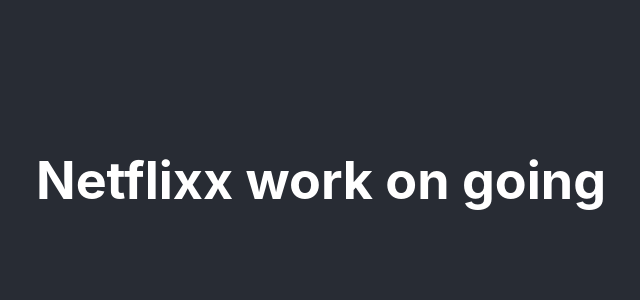
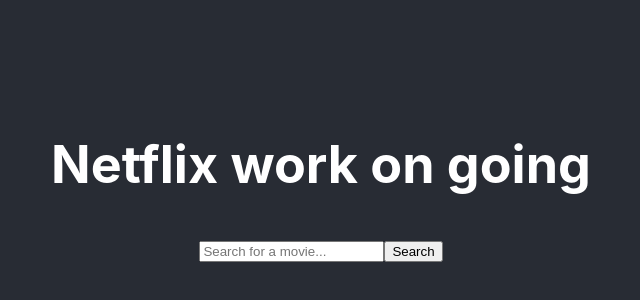
Before and after one commit to MartinNyaga/Netflixx, a React (Create React App) app: page / in a window 1280 px wide. Shown: the part 220-520 px from the top of the page, without its empty margins (319-959 px from the left). Built offline with nearby package versions, Linux system fonts and the light colour scheme.

Commit message:
search bar input

```diff
--- a/src/App.js
+++ b/src/App.js
@@ -1,12 +1,13 @@
-
+import React from 'react';
 import './App.css';
+import MovieSearchBar from './MovieSearchBar';
 
 function App() {
   return (
     <div className="App">
       <header className="App-header">
-
-        <h1>Netflixx work on going</h1>
+        <h1>Netflix work on going</h1>
+        <MovieSearchBar />
       </header>
     </div>
   );
--- /dev/null
+++ b/src/MovieSearchBar.js
@@ -0,0 +1,27 @@
+import React, { useState } from 'react';
+
+const MovieSearchBar = ({ onSearch }) => {
+  const [searchTerm, setSearchTerm] = useState('');
+
+  const handleInputChange = (event) => {
+    setSearchTerm(event.target.value);
+  };
+
+  const handleSearch = () => {
+    onSearch(searchTerm);
+  };
+
+  return (
+    <div>
+      <input
+        type="text"
+        value={searchTerm}
+        onChange={handleInputChange}
+        placeholder="Search for a movie..."
+      />
+      <button onClick={handleSearch}>Search</button>
+    </div>
+  );
+};
+
+export default MovieSearchBar;
```
